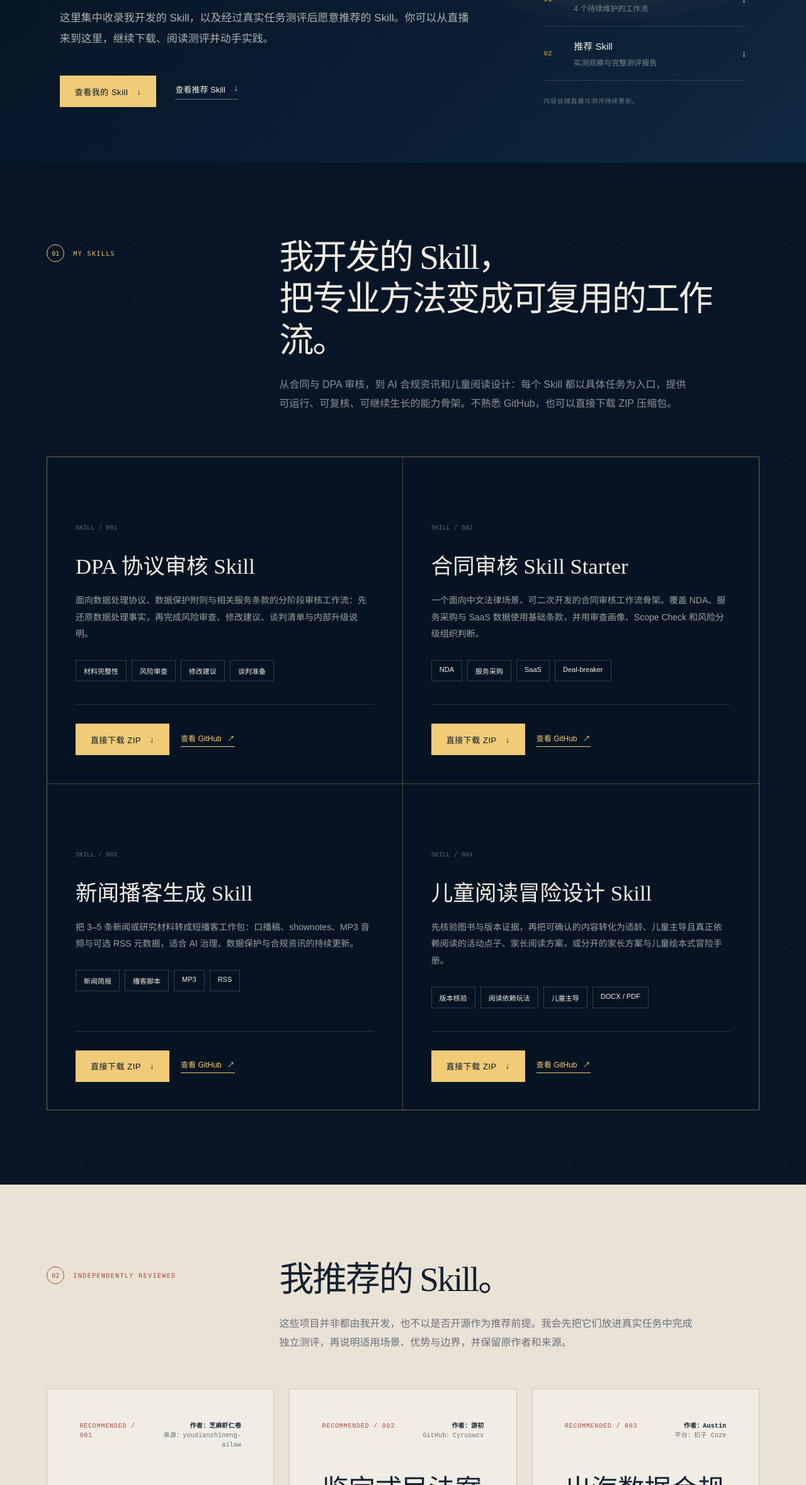
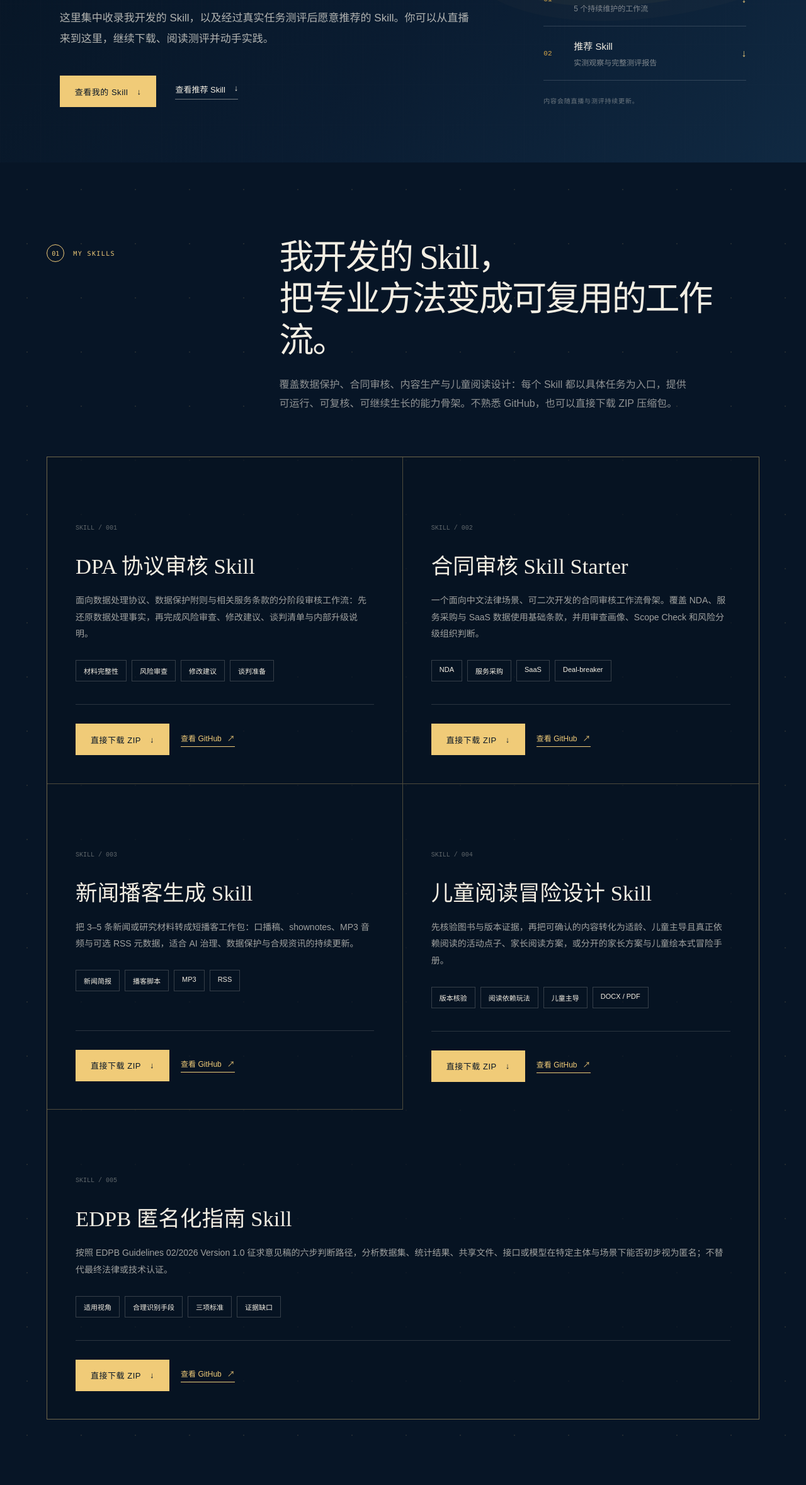
Before and after one commit to The-Data-Galaxy/the-data-galaxy-site, a plain HTML site: page skills.html in a window 1280 px wide. Shown: the part 442-2800 px from the top of the page at 63% size. Drawn offline with Linux system fonts and the light colour scheme.

Commit message:
Add EDPB anonymisation skill

```diff
--- a/skills.html
+++ b/skills.html
@@ -26,7 +26,7 @@
         </div>
         <aside class="skills-hero-index" aria-label="页面目录">
           <p class="index-label">RESOURCE INDEX / 2026</p>
-          <a href="#my-skills"><span>01</span><div><strong>我的 Skill</strong><small>4 个持续维护的工作流</small></div><b aria-hidden="true">↓</b></a>
+          <a href="#my-skills"><span>01</span><div><strong>我的 Skill</strong><small>5 个持续维护的工作流</small></div><b aria-hidden="true">↓</b></a>
           <a href="#recommended-skills"><span>02</span><div><strong>推荐 Skill</strong><small>实测观察与完整测评报告</small></div><b aria-hidden="true">↓</b></a>
           <p class="skills-update-note">内容会随直播与测评持续更新。</p>
         </aside>
@@ -37,13 +37,14 @@
           <div class="section-heading light">
             <div class="section-kicker"><span>01</span> MY SKILLS</div>
             <h2>我开发的 Skill，<br />把专业方法变成可复用的工作流。</h2>
-            <p>从合同与 DPA 审核，到 AI 合规资讯和儿童阅读设计：每个 Skill 都以具体任务为入口，提供可运行、可复核、可继续生长的能力骨架。不熟悉 GitHub，也可以直接下载 ZIP 压缩包。</p>
+            <p>覆盖数据保护、合同审核、内容生产与儿童阅读设计：每个 Skill 都以具体任务为入口，提供可运行、可复核、可继续生长的能力骨架。不熟悉 GitHub，也可以直接下载 ZIP 压缩包。</p>
           </div>
           <div class="skill-showcase">
             <article class="skill-showcase-card"><p class="skill-number">SKILL / 001</p><h3>DPA 协议审核 Skill</h3><p>面向数据处理协议、数据保护附则与相关服务条款的分阶段审核工作流：先还原数据处理事实，再完成风险审查、修改建议、谈判清单与内部升级说明。</p><div class="skill-tags"><span>材料完整性</span><span>风险审查</span><span>修改建议</span><span>谈判准备</span></div><div class="skill-actions"><a class="button button-gold" href="https://github.com/The-Data-Galaxy/dpa-review-skill/archive/refs/heads/main.zip">直接下载 ZIP <span aria-hidden="true">↓</span></a><a class="skill-repo-link" href="https://github.com/The-Data-Galaxy/dpa-review-skill" target="_blank" rel="noreferrer">查看 GitHub <span aria-hidden="true">↗</span></a></div></article>
             <article class="skill-showcase-card"><p class="skill-number">SKILL / 002</p><h3>合同审核 Skill Starter</h3><p>一个面向中文法律场景、可二次开发的合同审核工作流骨架。覆盖 NDA、服务采购与 SaaS 数据使用基础条款，并用审查画像、Scope Check 和风险分级组织判断。</p><div class="skill-tags"><span>NDA</span><span>服务采购</span><span>SaaS</span><span>Deal-breaker</span></div><div class="skill-actions"><a class="button button-gold" href="https://github.com/The-Data-Galaxy/contract-review-skill/archive/refs/heads/main.zip">直接下载 ZIP <span aria-hidden="true">↓</span></a><a class="skill-repo-link" href="https://github.com/The-Data-Galaxy/contract-review-skill" target="_blank" rel="noreferrer">查看 GitHub <span aria-hidden="true">↗</span></a></div></article>
             <article class="skill-showcase-card"><p class="skill-number">SKILL / 003</p><h3>新闻播客生成 Skill</h3><p>把 3–5 条新闻或研究材料转成短播客工作包：口播稿、shownotes、MP3 音频与可选 RSS 元数据，适合 AI 治理、数据保护与合规资讯的持续更新。</p><div class="skill-tags"><span>新闻简报</span><span>播客脚本</span><span>MP3</span><span>RSS</span></div><div class="skill-actions"><a class="button button-gold" href="https://github.com/The-Data-Galaxy/news-podcast-generator/archive/refs/heads/main.zip">直接下载 ZIP <span aria-hidden="true">↓</span></a><a class="skill-repo-link" href="https://github.com/The-Data-Galaxy/news-podcast-generator" target="_blank" rel="noreferrer">查看 GitHub <span aria-hidden="true">↗</span></a></div></article>
             <article class="skill-showcase-card"><p class="skill-number">SKILL / 004</p><h3>儿童阅读冒险设计 Skill</h3><p>先核验图书与版本证据，再把可确认的内容转化为适龄、儿童主导且真正依赖阅读的活动点子、家长阅读方案，或分开的家长方案与儿童绘本式冒险手册。</p><div class="skill-tags"><span>版本核验</span><span>阅读依赖玩法</span><span>儿童主导</span><span>DOCX / PDF</span></div><div class="skill-actions"><a class="button button-gold" href="https://github.com/The-Data-Galaxy/child-reading-adventures-skill/archive/refs/heads/main.zip">直接下载 ZIP <span aria-hidden="true">↓</span></a><a class="skill-repo-link" href="https://github.com/The-Data-Galaxy/child-reading-adventures-skill" target="_blank" rel="noreferrer">查看 GitHub <span aria-hidden="true">↗</span></a></div></article>
+            <article class="skill-showcase-card"><p class="skill-number">SKILL / 005</p><h3>EDPB 匿名化指南 Skill</h3><p>按照 EDPB Guidelines 02/2026 Version 1.0 征求意见稿的六步判断路径，分析数据集、统计结果、共享文件、接口或模型在特定主体与场景下能否初步视为匿名；不替代最终法律或技术认证。</p><div class="skill-tags"><span>适用视角</span><span>合理识别手段</span><span>三项标准</span><span>证据缺口</span></div><div class="skill-actions"><a class="button button-gold" href="https://github.com/The-Data-Galaxy/edpb-anonymisation-guidelines-skill/archive/refs/heads/main.zip">直接下载 ZIP <span aria-hidden="true">↓</span></a><a class="skill-repo-link" href="https://github.com/The-Data-Galaxy/edpb-anonymisation-guidelines-skill" target="_blank" rel="noreferrer">查看 GitHub <span aria-hidden="true">↗</span></a></div></article>
           </div>
         </div>
       </section>
--- a/styles.css
+++ b/styles.css
@@ -181,6 +181,7 @@ blockquote { margin: 38px 0; padding: 26px 0 26px 26px; border-left: 2px solid v
 .skill-showcase-card { min-height: 455px; display: flex; flex-direction: column; padding: clamp(30px, 3.5vw, 52px); border-right: 1px solid rgba(240,203,120,.3); border-bottom: 1px solid rgba(240,203,120,.3); background: rgba(6,19,33,.68); }
 .skill-showcase-card:nth-child(2n) { border-right: 0; }
 .skill-showcase-card:nth-last-child(-n + 2) { border-bottom: 0; }
+.skill-showcase-card:last-child:nth-child(odd) { grid-column: 1 / -1; border-right: 0; }
 .skill-showcase-card h3 { margin: 16px 0 20px; font: 500 clamp(28px, 2.7vw, 42px)/1.22 "Songti SC", STSong, serif; }
 .skill-showcase-card > p:not(.skill-number) { margin: 0; color: rgba(243,238,227,.65); font-size: 14px; line-height: 1.9; }
 .skill-showcase-card .skill-tags { margin-top: 28px; }
@@ -357,6 +358,7 @@ footer > p { margin: 0; color: rgba(243,238,227,.46); font-size: 12px; line-heig
   .skill-showcase { grid-template-columns: 1fr; }
   .skill-showcase-card { min-height: 0; border-right: 0; border-bottom: 1px solid rgba(240,203,120,.3); }
   .skill-showcase-card:nth-last-child(-n + 2) { border-bottom: 1px solid rgba(240,203,120,.3); }
+  .skill-showcase-card:last-child:nth-child(odd) { grid-column: auto; }
   .skill-showcase-card:last-child { border-bottom: 0; }
   .poster-card { max-width: 430px; }
   .content-image { max-width: 340px; }
```
